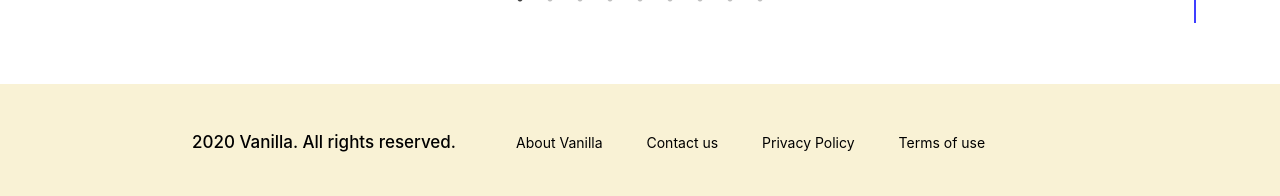
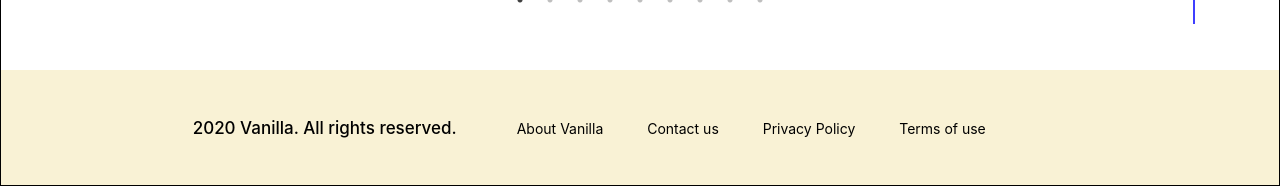
Before and after one commit to myriambenkiran/vanilla, a React (Create React App) app: page /about in a window 1280 px wide. Shown: the part 1310-1506 px from the top of the page. Built offline with nearby package versions, Linux system fonts and the light colour scheme.

Commit message:
footer fix

```diff
--- a/src/About.css
+++ b/src/About.css
@@ -1,7 +1,6 @@
 .About{
 	text-align: justify;
-	margin:100px;
-	margin-top:200px;
+	margin:200px 100px;
 }
 
 .mission{
--- a/src/App.css
+++ b/src/App.css
@@ -1,11 +1,15 @@
 .App {
   text-align: center;
+  position: relative;
+  min-height: 100%;
+  border:1px solid black;
 }
 
-html, body, #root, .App {
- height: 100%;
- position: relative;
+html, body, #root{
+      height:100%;
+      width:100%;
 }
+
 
 .App-logo {
   height: 40vmin;
--- a/src/Footer.css
+++ b/src/Footer.css
@@ -3,6 +3,9 @@
 	height: 115px;
 	display: flex;
 	align-items: center;
+    position:absolute;
+    bottom:0;
+    width:100%
 }
 
 
```
